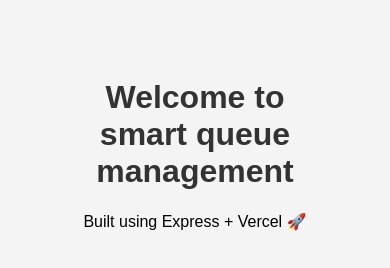
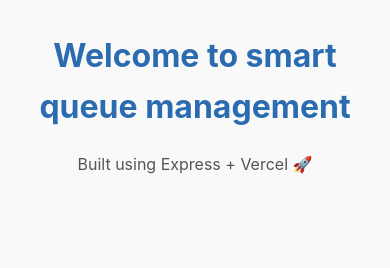
Before and after one commit to Snikap/public-index.html, a website: page public/index.html in a window 390 px wide. Drawn offline with Linux system fonts and the light colour scheme.

Commit message:
Update style.css

```diff
--- a/public/style.css
+++ b/public/style.css
@@ -1,10 +1,69 @@
+/* === Reset & Base Styles === */
+* {
+  margin: 0;
+  padding: 0;
+  box-sizing: border-box;
+}
+
 body {
-  font-family: Arial, sans-serif;
-  background: #f4f4f4;
+  font-family: 'Inter', sans-serif;
+  background: #f9f9f9;
+  color: #333;
   text-align: center;
   padding: 50px;
+  line-height: 1.6;
 }
 
+/* === Color Variables === */
+:root {
+  --primary: #2b6cb0;
+  --secondary: #2c7a7b;
+  --accent: #f0ad4e;
+  --bg: #f9f9f9;
+  --text: #333;
+}
+
+/* === Container Styles === */
 h1 {
-  color: #333;
+  color: var(--primary);
+  font-size: 2.5rem;
+  margin-bottom: 20px;
 }
+
+p {
+  font-size: 1.2rem;
+  color: #555;
+}
+
+/* === Button Example === */
+.button {
+  display: inline-block;
+  background-color: var(--secondary);
+  color: white;
+  padding: 12px 25px;
+  border-radius: 8px;
+  text-decoration: none;
+  font-weight: 600;
+  margin-top: 20px;
+  transition: transform 0.2s ease, box-shadow 0.2s ease;
+}
+
+.button:hover {
+  transform: scale(1.05);
+  box-shadow: 0 5px 15px rgba(0,0,0,0.2);
+}
+
+/* === Responsive === */
+@media (max-width: 768px) {
+  body {
+    padding: 30px;
+  }
+
+  h1 {
+    font-size: 2rem;
+  }
+
+  p {
+    font-size: 1rem;
+  }
+}
```
